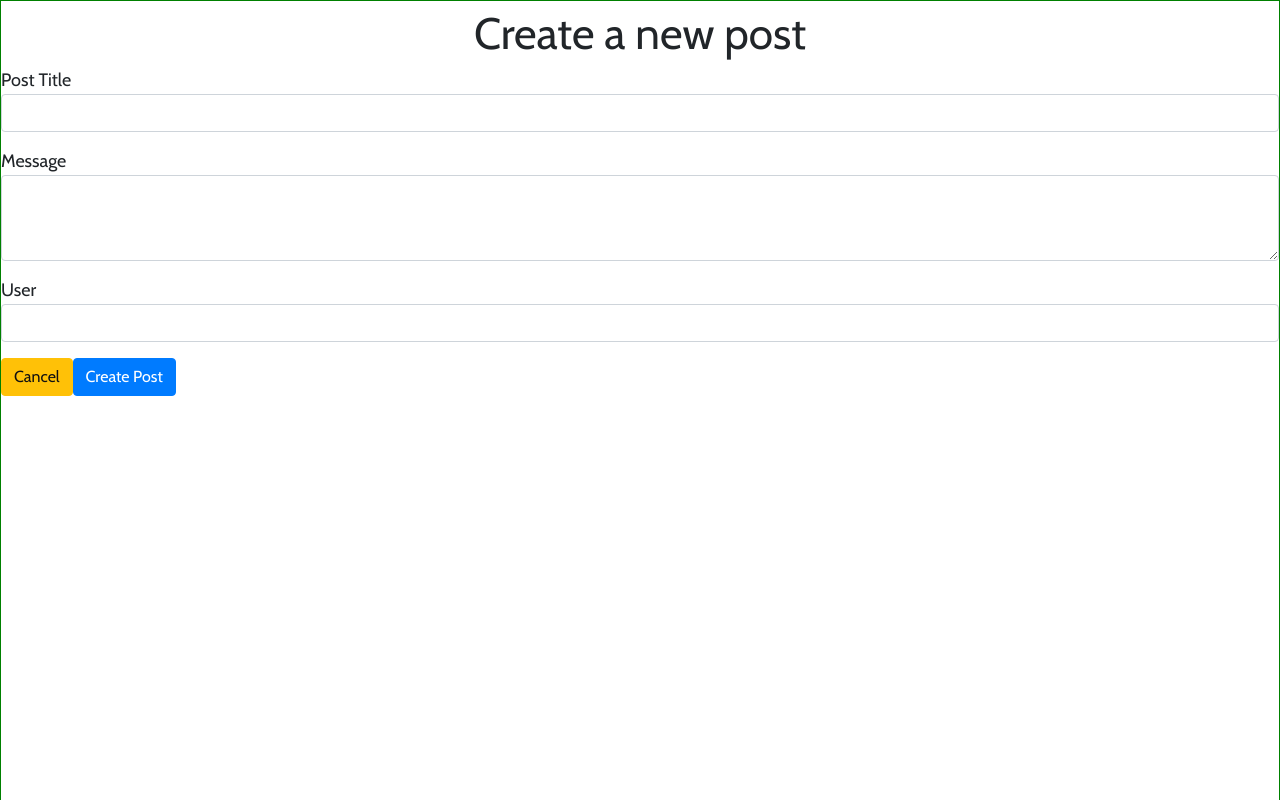
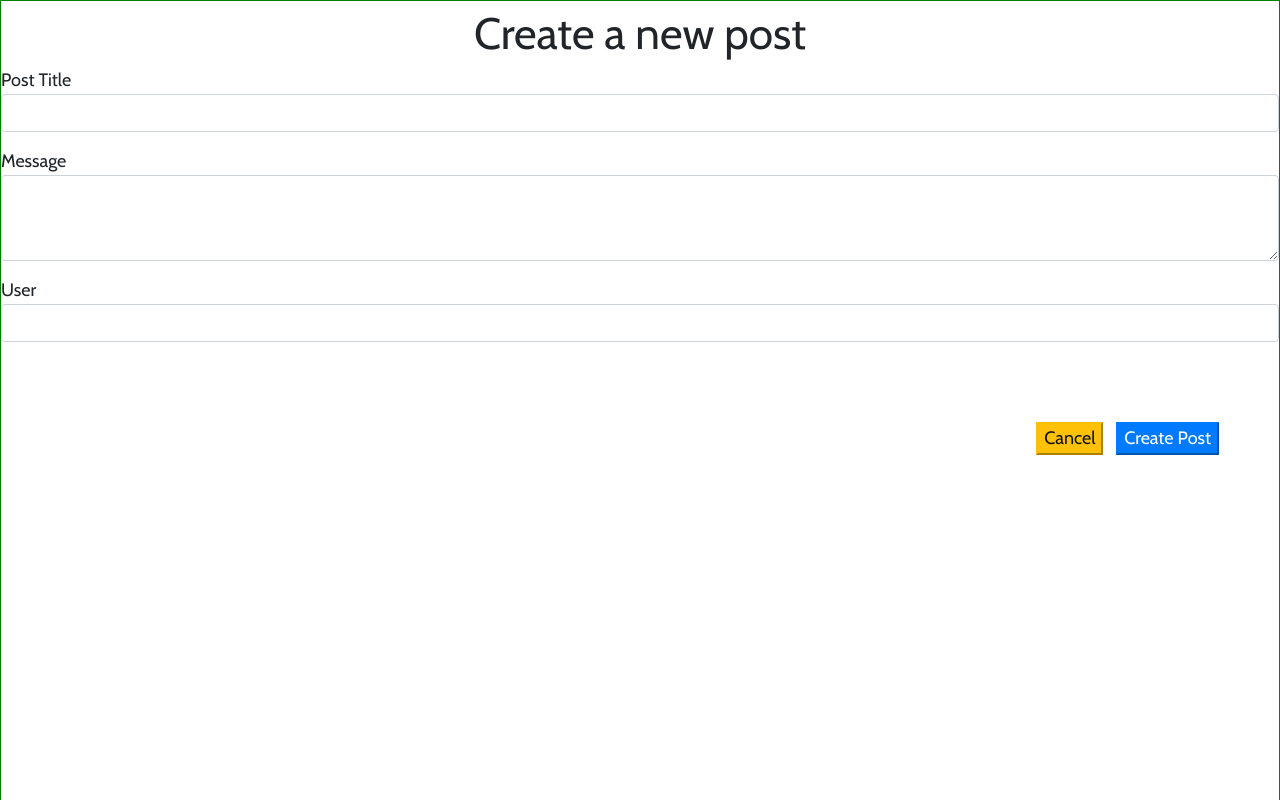
Before and after one commit to Whymess/Fairgodboss, a React (Create React App) app: page / in a window 1280 px wide. Shown: the top 800 px of the page. Built offline with nearby package versions, Linux system fonts and the light colour scheme.

Commit message:
new post css done for now

```diff
--- a/src/CSS/CreatePost.css
+++ b/src/CSS/CreatePost.css
@@ -8,9 +8,35 @@
 	position: relative;
 }
 
+
 @media only screen and (max-width: 500px) {
 	.label_create_post {
 		text-align: center;
 	}
 
+	.cancel, .create {
+	  margin-left: 5%;
+      display: inline-block;
+	}
+
+	.actions_for_create_post {
+		text-align: center;
+	}
+
 }
+
+@media only screen and (min-width: 500px) {
+    .create_new_post {
+		position: relative;
+		top: 280px;
+		left: 80%;
+	}
+
+
+	.cancel, .create {
+		position: relative;
+		left: 80%;
+		margin-top: 5%;
+		margin-left: 1%;
+	}
+}
--- a/src/Components/CreatePost/CreatePost.js
+++ b/src/Components/CreatePost/CreatePost.js
@@ -21,8 +21,8 @@ export default class CreatePost extends Component {
             </div>
 
             <div className="actions_for_create_post">
-              <button type="submit" className="btn btn-warning"> Cancel</button>
-              <button type="submit" className="btn btn-primary">Create Post</button>
+              <button type="submit" className="btn-warning cancel"> Cancel</button>
+              <button type="submit" className="btn-primary create">Create Post</button>
             </div>
 
 
```
